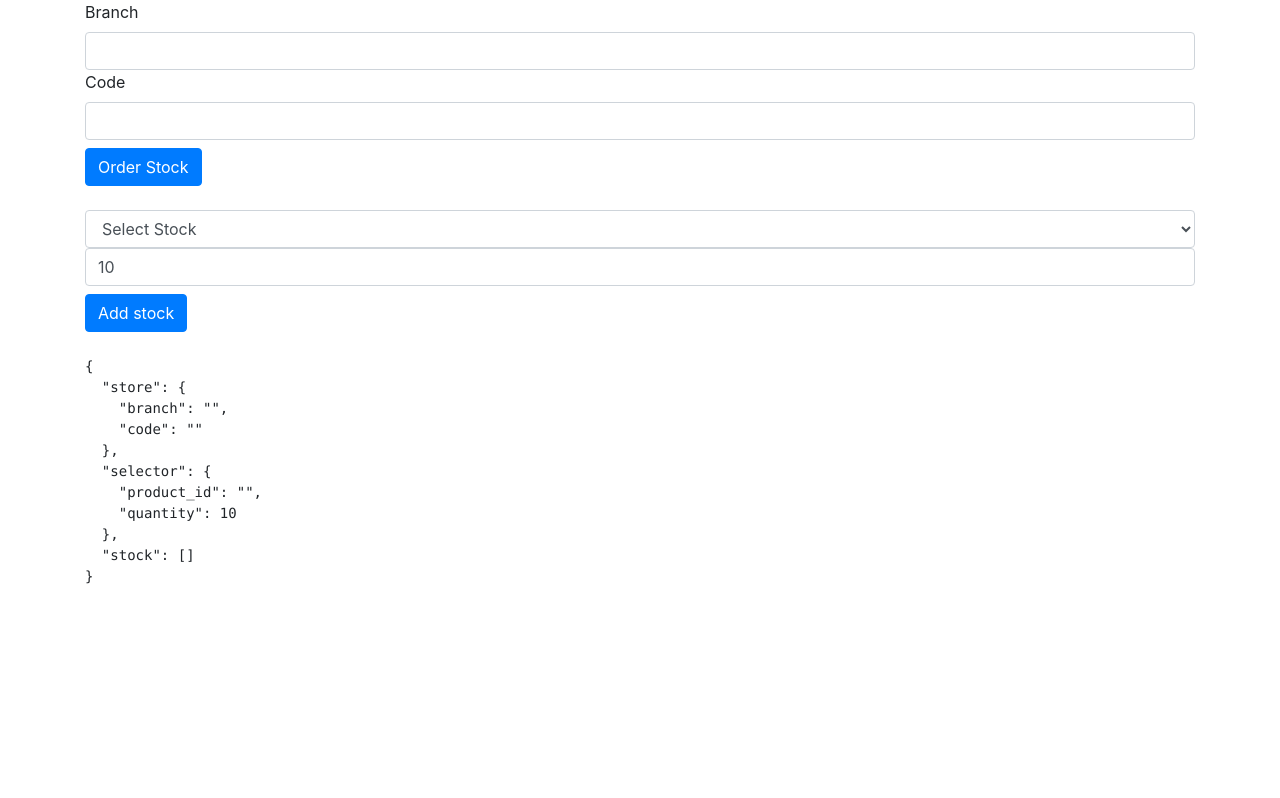
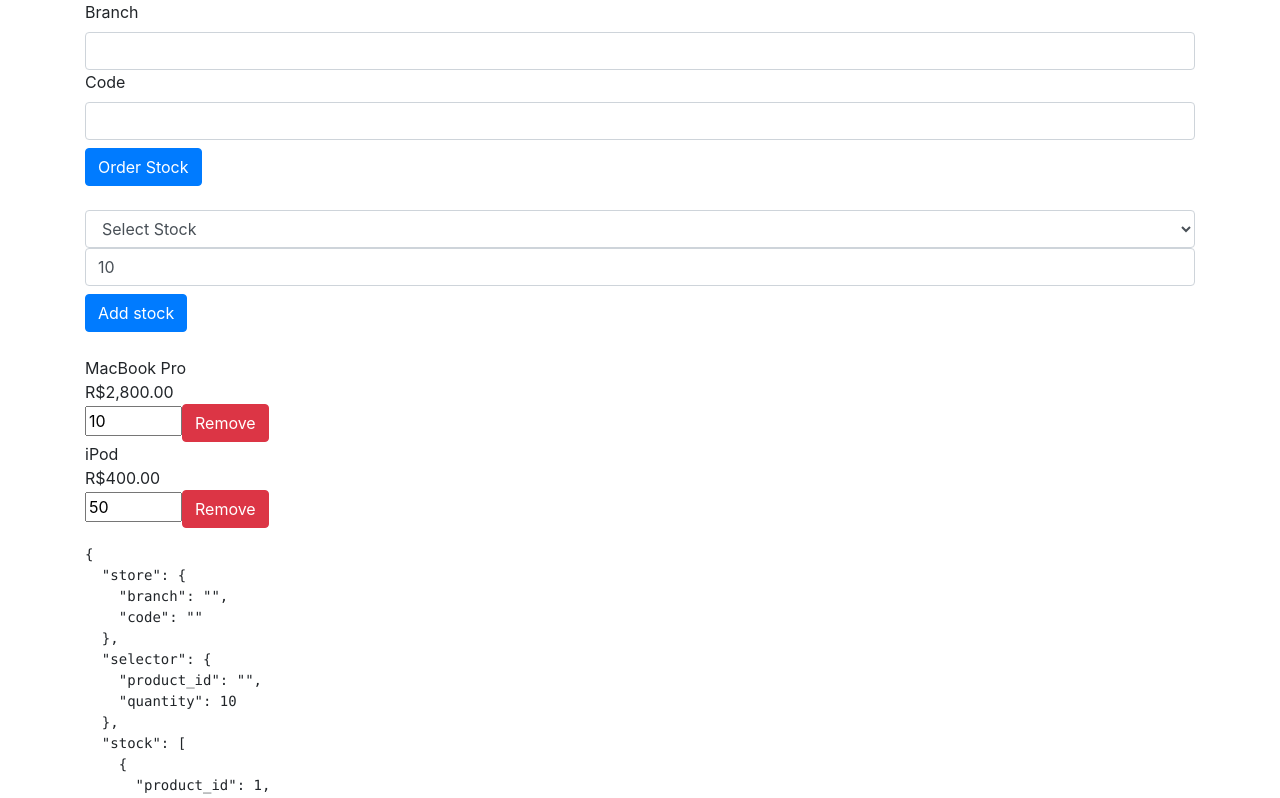
Before and after one commit to samir-ayoub/angular-todd-motto, an Angular app: page / in a window 1280 px wide. Shown: the top 798 px of the page. Built offline with nearby package versions, Linux system fonts and the light colour scheme; data requests are answered from the project's data file.

Commit message:
criando serviço e observable para stock

```diff
--- a/src/app/advanced-components/advanced-components.component.ts
+++ b/src/app/advanced-components/advanced-components.component.ts
@@ -43,7 +43,7 @@ export class AdvancedComponentsComponent implements AfterContentInit {
   }
 
   createUser(user: User) {
-    console.log('Create Account', user);
+    // console.log('Create Account', user);
   }
 
 
@@ -56,7 +56,7 @@ export class AdvancedComponentsComponent implements AfterContentInit {
   }
 
   loginUser(user: User) {
-    console.log('Login', user, this.rememberMe);
+    // console.log('Login', user, this.rememberMe);
   }
 
   rememberUser(remember: boolean) {
--- a/src/app/reactive-forms/services/stock-inventory.service.ts
+++ b/src/app/reactive-forms/services/stock-inventory.service.ts
@@ -2,9 +2,11 @@ import { Injectable } from '@angular/core';
 import { Http, Response } from '@angular/http';
 
 import { Observable } from 'rxjs/Observable';
+
 import 'rxjs/add/operator/map';
+''
 import 'rxjs/add/operator/catch';
-import 'rxjs/observable/throw';
+import 'rxjs/add/observable/throw';
 
 import { Product, Item } from './../models/product.interface';
 
@@ -15,14 +17,14 @@ export class StockInventoryService {
     private http: Http
   ) { }
 
-  getCartItems(): Observable<Item> {
+  getCartItems(): Observable<Item[]> {
     return this.http
       .get('http://localhost:3000/cart')
       .map((response: Response) => response.json())
       .catch((error: any) => Observable.throw(error.json()));
   }
 
-  getProducts(): Observable<Product> {
+  getProducts(): Observable<Product[]> {
     return this.http
       .get('http://localhost:3000/products')
       .map((response: Response) => response.json())
--- a/src/app/reactive-forms/stock-inventory/stock-inventory.component.html
+++ b/src/app/reactive-forms/stock-inventory/stock-inventory.component.html
@@ -13,6 +13,7 @@
 
     <app-stock-products
       [parent]="form"
+      [map]="productMap"
       (removed)="removeStock($event)">
     </app-stock-products>
 
--- a/src/app/reactive-forms/stock-inventory/stock-inventory.component.ts
+++ b/src/app/reactive-forms/stock-inventory/stock-inventory.component.ts
@@ -4,8 +4,9 @@ import { FormBuilder, FormGroup, FormArray } from '@angular/forms';
 import { Observable } from 'rxjs/Observable';
 import 'rxjs/add/observable/forkJoin';
 
+import { StockInventoryService } from '../services/stock-inventory.service';
+
 import { Product, Item } from './../models/product.interface';
-import { StockInventoryService } from '../services/stock-inventory.service';
 
 @Component({
   selector: 'app-stock-inventory',
@@ -15,6 +16,7 @@ import { StockInventoryService } from '../services/stock-inventory.service';
 export class StockInventoryComponent implements OnInit {
 
   products: Product[];
+  productMap: Map<number, Product>;
 
   form = this.fb.group({
     store: this.fb.group({
@@ -35,8 +37,18 @@ ngOnInit() {
   const products = this.stockService.getProducts();
 
   Observable
-    .forkJoin(cart, products)
-    .subscribe(data => console.log(data));
+  .forkJoin(cart, products)
+  .subscribe(([cart, products]: [Item[], Product[]])  => {
+
+    const myMap = products
+      .map<[number, Product]>(product => [product.id, product]);
+
+      this.productMap = new Map<number, Product>(myMap);
+      this.products = products;
+
+      cart.forEach(item => this.addStock(item));
+
+    });
 }
 
 createStock(stock) {
@@ -57,7 +69,7 @@ removeStock( { group, index }: {group: FormGroup, index: number}) {
 }
 
 onSubmit() {
-  console.log('Submit!', this.form.value);
+  // console.log('Submit!', this.form.value);
 }
 
 }
--- a/src/app/reactive-forms/stock-products/stock-products.component.html
+++ b/src/app/reactive-forms/stock-products/stock-products.component.html
@@ -2,7 +2,8 @@
   <div formArrayName="stock">
     <div *ngFor="let item of stocks; let i = index;">
       <div [formGroupName]="i">
-        <div class="item">{{ item.value.product_id }}</div>
+        <div class="item">{{ getProduct(item.value.product_id).name }}</div>
+        <div class="item">{{ getProduct(item.value.product_id).price | currency: 'BRL' }}</div>
         <input type="number"
           step="10"
           min="10"
--- a/src/app/reactive-forms/stock-products/stock-products.component.ts
+++ b/src/app/reactive-forms/stock-products/stock-products.component.ts
@@ -1,5 +1,6 @@
 import { Component, OnInit, Input, Output, EventEmitter } from '@angular/core';
 import { FormGroup, FormArray } from '@angular/forms';
+import { Product } from '../models/product.interface';
 
 @Component({
   selector: 'app-stock-products',
@@ -10,6 +11,9 @@ export class StockProductsComponent implements OnInit {
 
   @Input()
   parent: FormGroup;
+
+  @Input()
+  map: Map<number, Product>;
 
   @Output()
   removed = new EventEmitter<any>();
@@ -23,6 +27,10 @@ export class StockProductsComponent implements OnInit {
   ngOnInit() {
   }
 
+  getProduct(id) {
+    return this.map.get(id);
+  }
+
   onRemove(group, index) {
     this.removed.emit({ group, index });
   }
```
